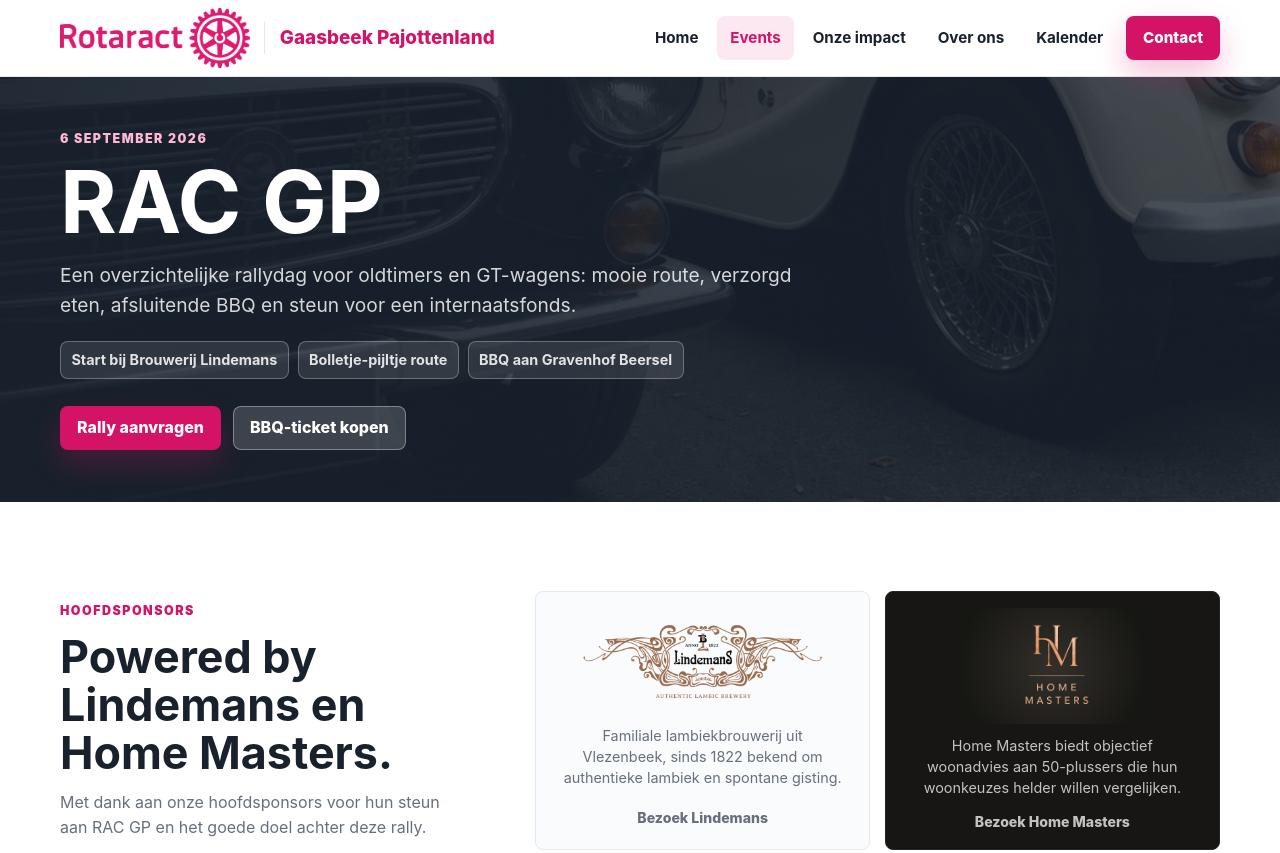
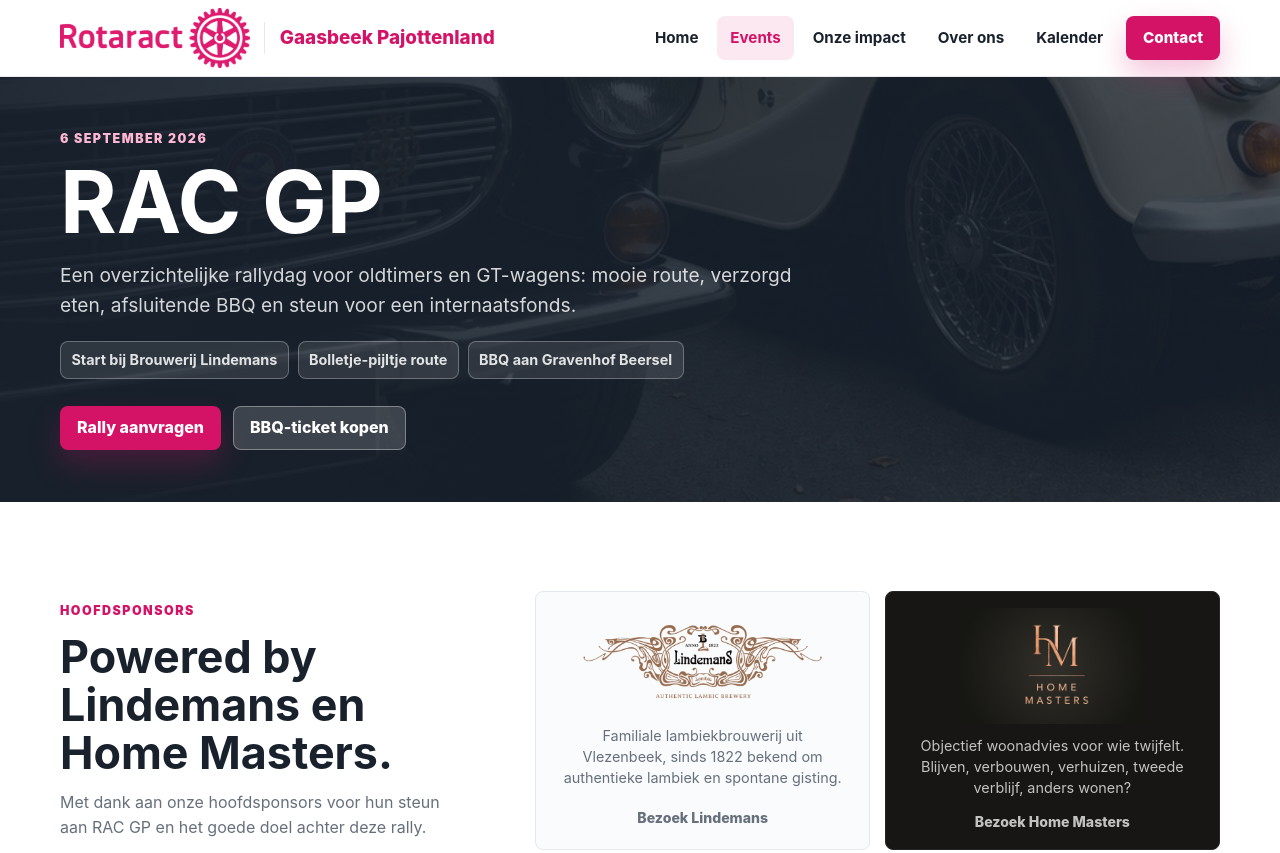
Before and after one commit to rotaractgaasbeek/website, a plain HTML site: page rally.html in a window 1280 px wide. Shown: the top 853 px of the page. Drawn offline with Linux system fonts and the light colour scheme; a script that the page names is missing.

Commit message:
update Sponsor HM

```diff
--- a/rally.html
+++ b/rally.html
@@ -163,7 +163,7 @@
             </a>
             <a class="sponsor-logo sponsor-logo--dark" href="https://my-homemasters.be" target="_blank" rel="noopener noreferrer">
               <img src="assets/images/home-masters-logo.png" alt="Home Masters">
-              <p>Home Masters biedt objectief woonadvies aan 50-plussers die hun woonkeuzes helder willen vergelijken.</p>
+              <p>Objectief woonadvies voor wie twijfelt.<br>Blijven, verbouwen, verhuizen, tweede verblijf, anders wonen?</p>
               <span>Bezoek Home Masters</span>
             </a>
           </div>
```
